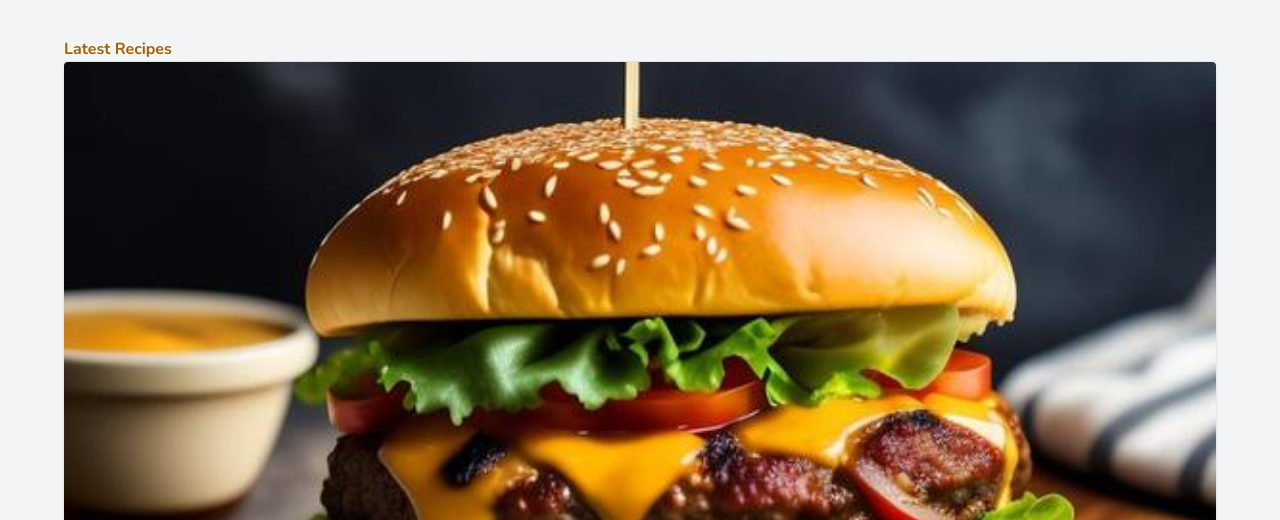
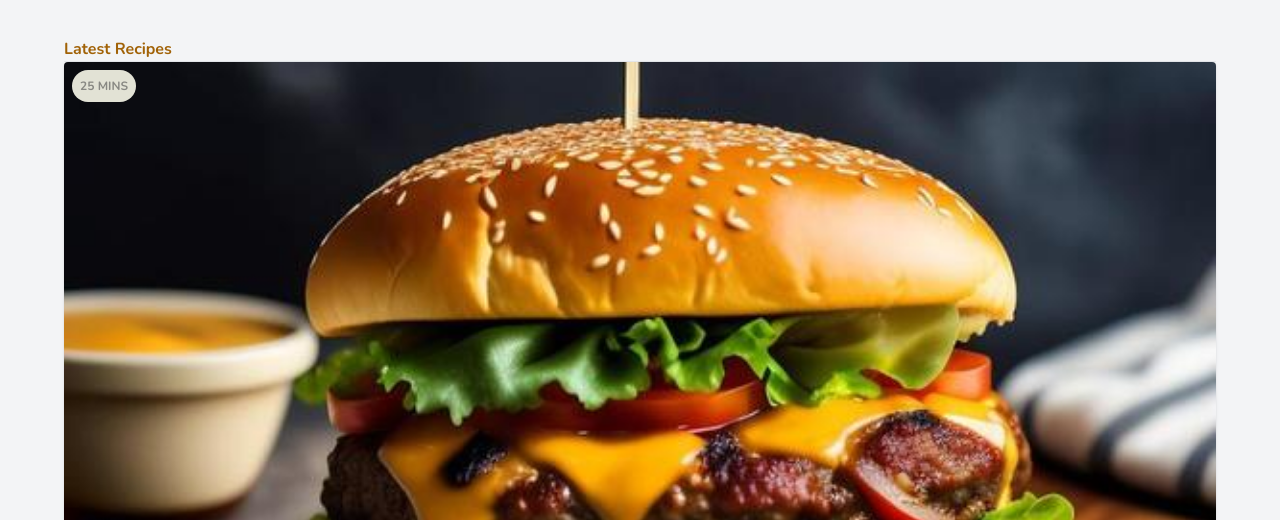
Before and after one commit to MadhuKumarGowda/Tailwinddcss-foodemo, a website: page public/index.html in a window 1280 px wide. Shown: the part 280-800 px from the top of the page. Drawn offline with nearby package versions, Linux system fonts and the light colour scheme.

Commit message:
badges implementation

```diff
--- a/public/index.html
+++ b/public/index.html
@@ -48,11 +48,14 @@
                 <h4 class="font-bold mt-12 border-b border-gray-200"> Latest Recipes</h4>
                 <div>
                     <!-- cards goes here -->
-                    <div class="bg-white rounded overflow-hidden shadow">
+                    <div class="bg-white rounded overflow-hidden shadow relative">
                         <img src="../public/images/burger.jpg" alt="burger" class="w-full h-auto sm:h-auto object-cover">
                         <div class="m-4">
                             <span class="font-bold"> 5 Bean Chilli</span>
                             <span class="block text-gray-500 text-sm"> Recepes by Mario</span>
+                        </div>
+                        <div class="bg-secondary-100 text-secondary-200 text-xs uppercase font-bold rounded-full p-2 absolute top-0 ml-2 mt-2">
+                            <span> 25 mins </span>
                         </div>
                     </div>
 
```
Also changed, not shown: public/styles.css.
